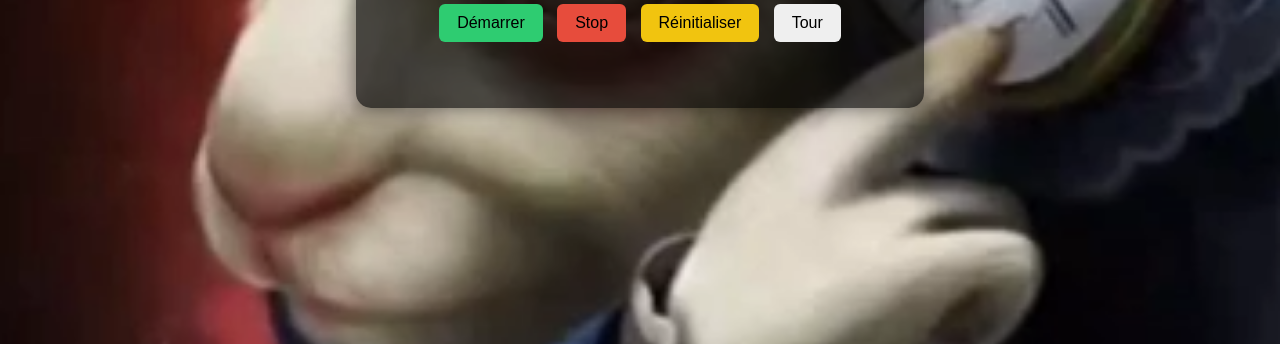
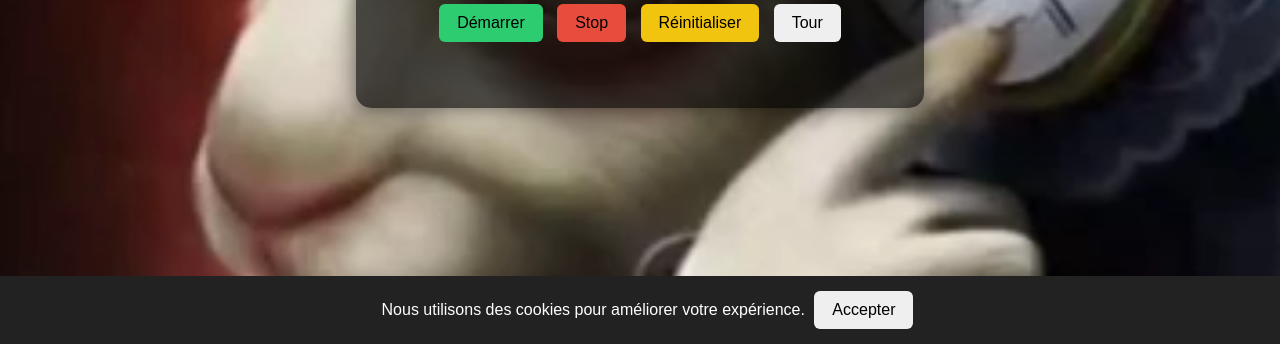
Before and after one commit to CHRONO-01/CHRONO-01.github.io, a plain HTML site: page index.html in a window 1280 px wide. Shown: the part 456-800 px from the top of the page. Drawn offline with Linux system fonts and the light colour scheme.

Commit message:
Update index.html

```diff
--- a/index.html
+++ b/index.html
@@ -130,5 +130,21 @@
     }
   </script>
 
+<div id="cookie-banner" style="position: fixed; bottom: 0; left: 0; width: 100%; background: #222; color: #fff; padding: 10px; text-align: center; display: none;">
+  Nous utilisons des cookies pour améliorer votre expérience.
+  <button id="accept-cookies">Accepter</button>
+</div>
+
+<script>
+  if (!localStorage.getItem('cookiesAccepted')) {
+    document.getElementById('cookie-banner').style.display = 'block';
+  }
+
+  document.getElementById('accept-cookies').onclick = function() {
+    localStorage.setItem('cookiesAccepted', 'true');
+    document.getElementById('cookie-banner').style.display = 'none';
+  }
+</script>
+
 </body>
 </html>
```
